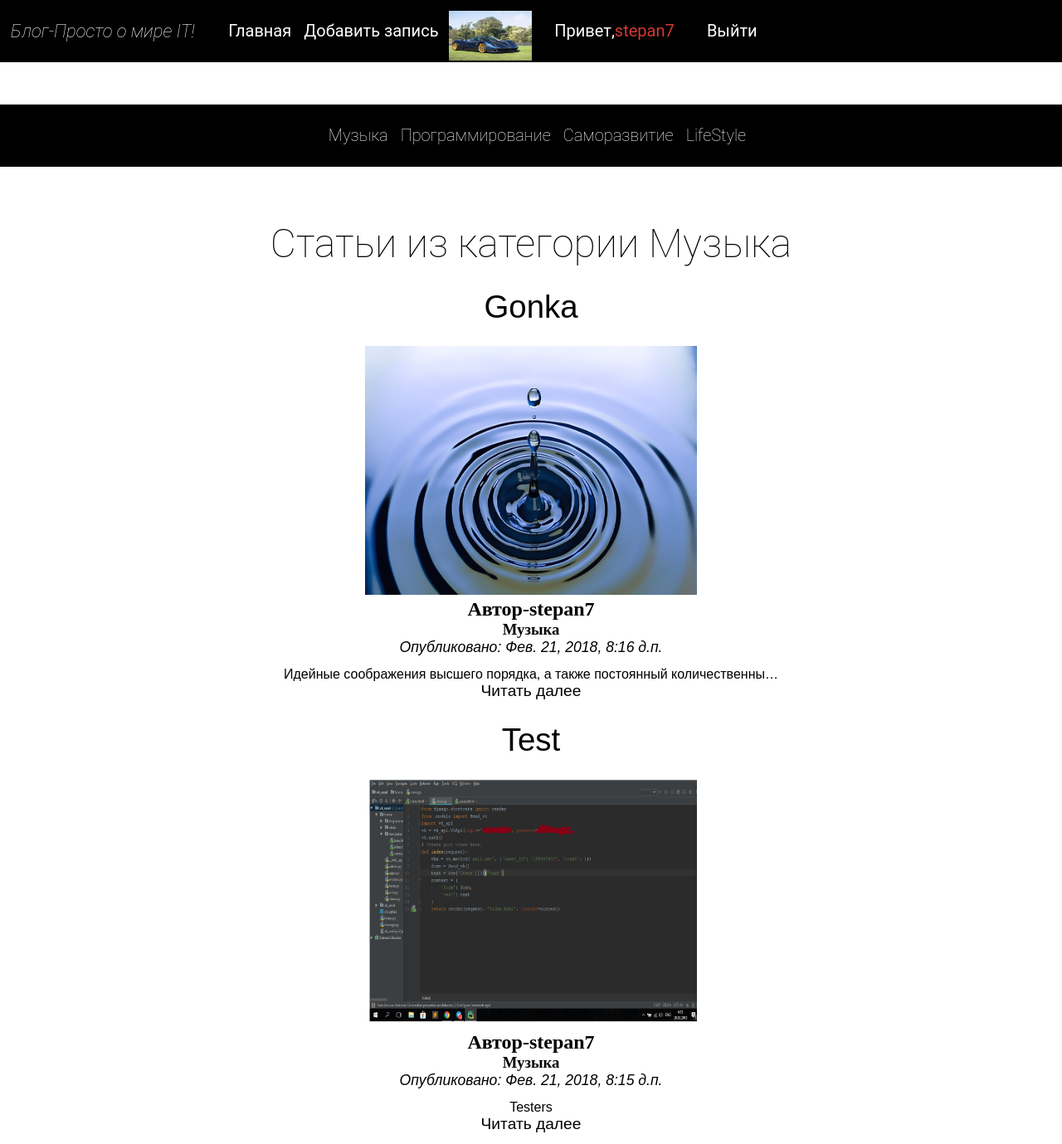
After one commit to dura0ok/dj_first_blog, a Django app: page /category/1 in a window 1280 px wide. The commit adds this page. Shown: the whole page at 83% size. Run offline with Django 3.2, Linux system fonts and the light colour scheme; a user stored in the database is signed in; data comes from the database, SQL or seed files in the repository; both versions use the stored data as it was after the commit.

Commit message:
Finish
Finish

```diff
--- a/blog/admin.py
+++ b/blog/admin.py
@@ -1,8 +1,9 @@
 # Register your models here.
 from django.contrib import admin
 
-from blog.models import Client, Comment, Post
+from blog.models import Client, Comment, Post, Category
 
 admin.site.register(Post)
 admin.site.register(Client)
 admin.site.register(Comment)
+admin.site.register(Category)
--- a/blog/models.py
+++ b/blog/models.py
@@ -4,9 +4,19 @@ from django.contrib.auth.models import User
 from django.db.models.signals import post_save
 from django.dispatch import receiver
 
+
+class Category(models.Model):
+    name = models.CharField(max_length=200)
+
+    def __str__(self):
+        return self.name
+    # test
+
+
 class Post(models.Model):
     author = models.ForeignKey('auth.User', on_delete=models.CASCADE)
     title = models.CharField(max_length=200)
+    category = models.ForeignKey(Category)
     text = models.TextField()
     image = models.ImageField(upload_to='img')
     created_date = models.DateTimeField(
@@ -32,6 +42,7 @@ def create_user_profile(sender, instance, created, **kwargs):
     if created:
         Client.objects.create(user=instance)
 
+
 class Comment(models.Model):
     author = models.ForeignKey('auth.User', on_delete=models.CASCADE)
     text = models.TextField(max_length=430, verbose_name='Комментарий')
--- a/blog/static/css/style.css
+++ b/blog/static/css/style.css
@@ -246,12 +246,60 @@ header img {
 .phone {
     display: none;
 }
+#post_img{
+     width: 400px;
+    height: 300px;
+    display: block;
+    margin: 0 auto;
+}
 
+.wrapper button{
+     background-color: #4CAF50; /* Green */
+    border: none;
+    color: white;
+    padding: 15px 32px;
+    text-align: center;
+    text-decoration: none;
+    font-size: 16px;
+}
 
+.wrapper input, textarea, label, button{
+    margin-top: 2%;
+    display: block;
+}
+#navbar{
+    display: flex;
+    margin-top: 4%;
+    margin-bottom: 5%;
+    background-color: black;
+        justify-content: space-around;
+}
+#navbar ul{
+    display: flex;
+    flex-direction: row;
 
+    height: 75px;
+    line-height: 75px;
+}
+#navbar ul li a{
+    margin-left: 15px;
+    text-decoration: none;
+    color: white;
+        font-family: 'Roboto', sans-serif;
+    font-weight: lighter;
+    font-size: 20px;
+}
+#navbar ul{
+list-style: none;
+}
 /* Media */
 
-
+#test{
+    font-family: 'Roboto', sans-serif;
+    font-weight: lighter;
+    font-size: 3em;
+    text-align: center;
+}
 /* Стили для маленьких экранов (дисплей шириной от 576 пикселей до 767 пикселей) */
 
 @media (min-width: 576px) and (max-width: 767px) {
@@ -290,7 +338,7 @@ header img {
         height: 75px;
     }
     .phone ul {
-        margin-left: 30%;
+         margin-left: 22%;
         list-style: none;
         line-height: 75px;
         display: flex;
@@ -369,8 +417,7 @@ header img {
         height: 75px;
     }
     .phone ul {
-        margin-left: 30%;
-        list-style: none;
+        margin-left: 22%;
         line-height: 75px;
         display: flex;
         flex-direction: row;
--- a/blog/templates/base.html
+++ b/blog/templates/base.html
@@ -3,6 +3,7 @@
 
 <head>
     {% load staticfiles %}
+    <link rel="shortcut icon" href="{% static "favicon.ico" %}" type="image/x-icon">
     <link rel="stylesheet" href="{% static "css/style.css" %}">
     <meta charset="UTF-8">
     <title>Stepan</title>
@@ -11,7 +12,9 @@
 <body>
     <header>
         <h3>Блог-Просто о мире IT!</h3>
+
         <ul>
+            <li class="hit"><a href="/">Главная</a></li>
             {% if user.is_authenticated %}
             <li class="hit"><a href="{% url 'post_new' %}">Добавить запись</a></li>
         </ul>
@@ -34,15 +37,25 @@
         <h2>Привет,<a href="/cabinet">{{ user.username }}</a></h2>
         <img src="{{ user.client.user_photo.url }}">
         <br>
+
         <nav>
             <ul>
+                <li><a href="/">Главная</a></li>
                 <li><a href="{% url 'post_new' %}">Добавить запись</a></li>
                 <li><a href="/logout">Выйти</a></li>
             </ul>
         </nav>
+            <hr>
     </div>
     {% endif %}
     <div class="wrapper">
+    <nav id="navbar">
+        <ul>
+             {% for category in category %}
+            <li><a href="/category/{{ category.id }}">{{ category }}</a></li>
+            {% endfor %}
+        </ul>
+    </nav>
         {% block content %}
         {% endblock %}
     </div>
--- /dev/null
+++ b/blog/templates/cat.html
@@ -0,0 +1,18 @@
+{% extends 'base.html' %}
+    {% block content %}
+        <div class="categ">
+        <h5 id="test">Статьи из категории {{ now }} </h5>
+{% for post in cat %}
+<div class="post">
+    <h1><a href="/post/{{ post.id }}">{{ post.title }}</a></h1>
+    <img class="img" src="{{ post.image.url }}">
+    <h2>Автор-{{ post.author }}</h2>
+    <h3>{{ post.category }}</h3>
+    <p>Опубликовано: {{ post.published_date }}</p>
+    <h4>{{ post.text|linebreaksbr|truncatechars:70 }}</h4>
+    <a href="/post/{{ post.id }}">Читать далее</a>
+</div>
+
+{% endfor %}
+        </div>
+    {% endblock %}
--- a/blog/templates/index.html
+++ b/blog/templates/index.html
@@ -6,6 +6,7 @@
     <h1><a href="/post/{{ post.id }}">{{ post.title }}</a></h1>
     <img class="img" src="{{ post.image.url }}">
     <h2>Автор-{{ post.author }}</h2>
+    <h3>{{ post.category }}</h3>
     <p>Опубликовано: {{ post.published_date }}</p>
     <h4>{{ post.text|linebreaksbr|truncatechars:70 }}</h4>
     <a href="/post/{{ post.id }}">Читать далее</a>
--- a/blog/templates/post.html
+++ b/blog/templates/post.html
@@ -2,6 +2,7 @@
 <div class="art">
     {% if user == post.author %}
     <a id="edit" href="/post/{{ post.id }}/edit">Редактировать статью</a> {% endif %}
+    <img id="post_img" src="{{ post.image.url }}">
     <h5>{{ post.title }}</h5>
     <h6>{{ post.published_date }}</h6>
     <p>{{ post.text|linebreaksbr }}</p>
--- a/blog/urls.py
+++ b/blog/urls.py
@@ -10,5 +10,8 @@ urlpatterns = [
     url(r'^add$', views.post_new, name='post_new'),
     url(r'^post/(?P<pk>\d+)/edit/$', views.post_edit, name='post_edit'),
     url(r'^', include('users.urls')),
+    url(r'^category/(?P<id>[0-9]+)$', views.getcat, name='full'),
+
+
 
 ]+ static(settings.MEDIA_URL, document_root=settings.MEDIA_ROOT)
--- a/blog/views.py
+++ b/blog/views.py
@@ -2,14 +2,16 @@ from django.core.paginator import Paginator, EmptyPage, PageNotAnInteger
 from django.shortcuts import render, redirect
 from django.utils import timezone
 from user_cabinet.forms import CommentForm
-from .models import Post, Comment
+from .models import Post, Comment, Category
+from .forms import PostForm
+from django.views import generic
 
-
-from django.shortcuts import get_list_or_404, get_object_or_404
+from django.shortcuts import get_object_or_404
 
 
 def post_list(request):
     posts = Post.objects.all()
+    Categories = Category.objects.all()
     paginator = Paginator(posts, 10)  # Show 25 contacts per page
 
     page = request.GET.get('page')
@@ -23,6 +25,8 @@ def post_list(request):
         contacts = paginator.page(paginator.num_pages)
     context = {
         'posts': contacts,
+        'category': Categories
+
 
     }
     return render(request, 'index.html', context=context)
@@ -48,7 +52,7 @@ def getfull(request, id):
             form.save()
 
     else:
-        form = PostForm()
+        form = CommentForm()
 
     return render(request, 'post.html', context=context)
 
@@ -89,3 +93,18 @@ def comment(request):
 
     }
     return render(request, 'post.html', context=context)
+
+
+def getcat(request, id):
+    now = Category.objects.get(id=id)
+    cat = Post.objects.filter(category=id)
+    Categories = Category.objects.all()
+    context = {
+        'cat': cat,
+        'category': Categories,
+        'now': now
+
+    }
+    print(id)
+    print(cat)
+    return render(request, 'cat.html', context=context)
--- a/user_cabinet/forms.py
+++ b/user_cabinet/forms.py
@@ -2,6 +2,7 @@ from django import forms
 
 from blog.models import Client
 from blog.models import Comment
+
 
 class CabForm(forms.ModelForm):
 
```
Also changed, not shown: blog/forms.py (+8 -0 lines), README.md, blog/migrations/0007_auto_20180220_0947.py (added), blog/migrations/0008_auto_20180220_2057.py (added), blog/static/favicon.ico (added), db.sqlite3, djangogirls/files/media/img/Безымянный_ETu6Ni0.png (added), djangogirls/files/media/img/Безымянный_eKQZ6G0.png (added), 1 other file.
